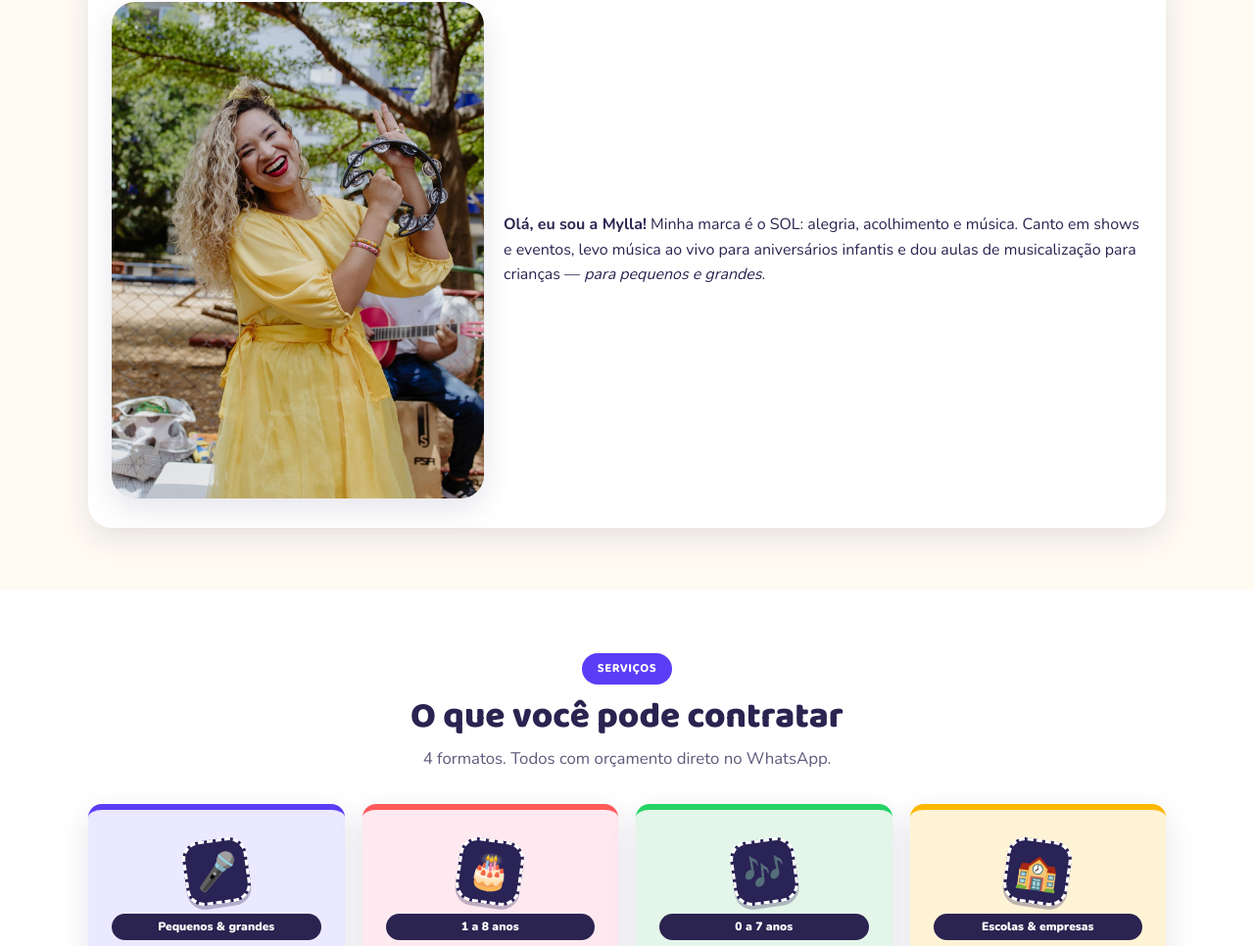
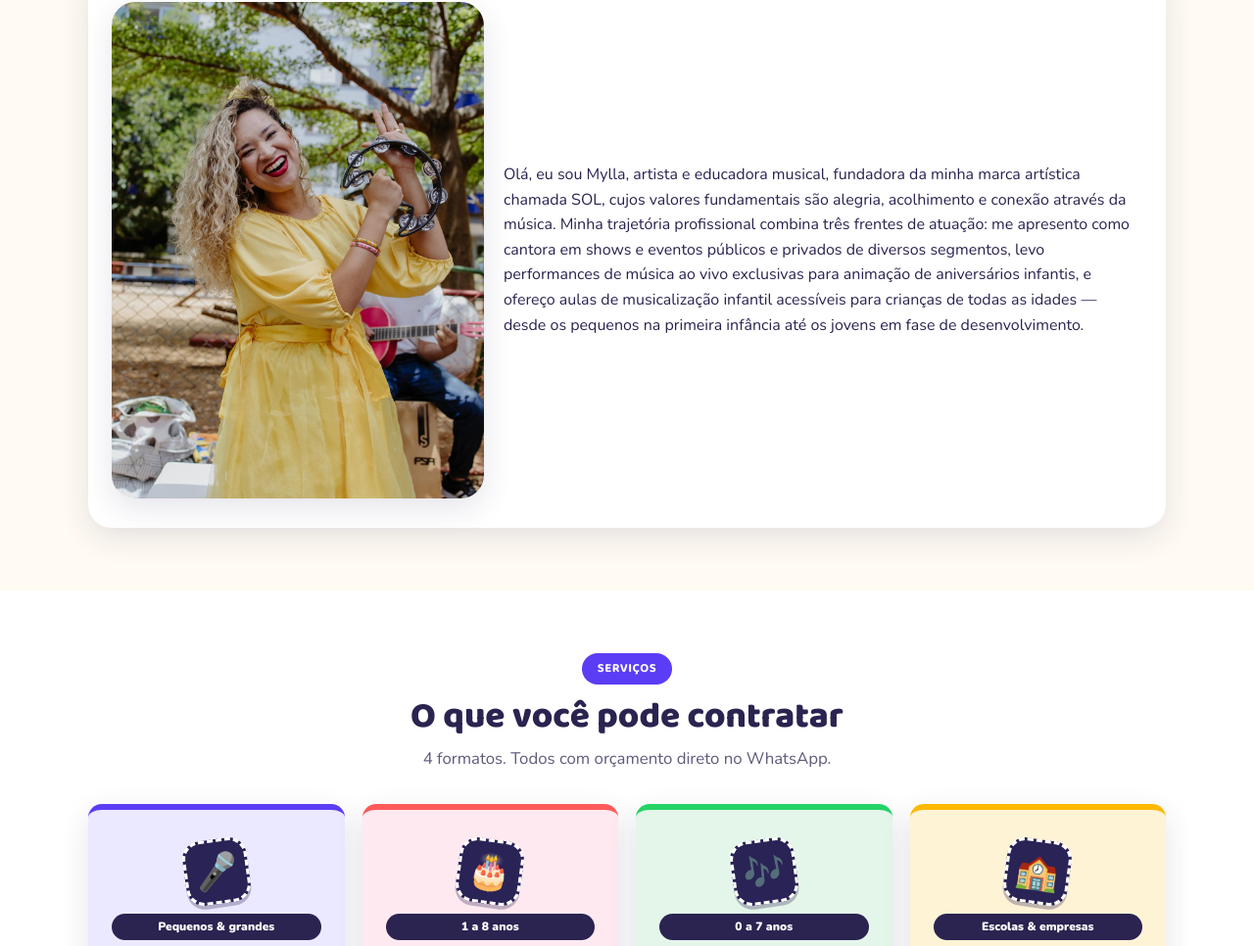
Before and after one commit to wangazzu/mylla-soul, a plain HTML site: page index.html in a window 1280 px wide. Shown: the part 1016-1982 px from the top of the page at 98% size. Drawn offline with nearby package versions, Linux system fonts and the light colour scheme; a script that the page names is missing.

Commit message:
Atualiza texto Sobre a Mylla

```diff
--- a/index.html
+++ b/index.html
@@ -58,7 +58,7 @@
     <p class="sub">Cantora e educadora musical. Repertório infantil e adulto, violão, alegria e acolhimento para toda a família.</p>
     <div class="card sobre-card">
       <img src="assets/fotos/foto-02.jpg" alt="Mylla Soul com pandeiro em vestido amarelo" class="sobre-foto">
-      <div><p><strong>Olá, eu sou a Mylla!</strong> Minha marca é o SOL: alegria, acolhimento e música. Canto em shows e eventos, levo música ao vivo para aniversários infantis e dou aulas de musicalização para crianças — <em>para pequenos e grandes</em>.</p></div>
+      <div><p>Olá, eu sou Mylla, artista e educadora musical, fundadora da minha marca artística chamada SOL, cujos valores fundamentais são alegria, acolhimento e conexão através da música. Minha trajetória profissional combina três frentes de atuação: me apresento como cantora em shows e eventos públicos e privados de diversos segmentos, levo performances de música ao vivo exclusivas para animação de aniversários infantis, e ofereço aulas de musicalização infantil acessíveis para crianças de todas as idades — desde os pequenos na primeira infância até os jovens em fase de desenvolvimento.</p></div>
     </div>
   </div>
 </section>
```
